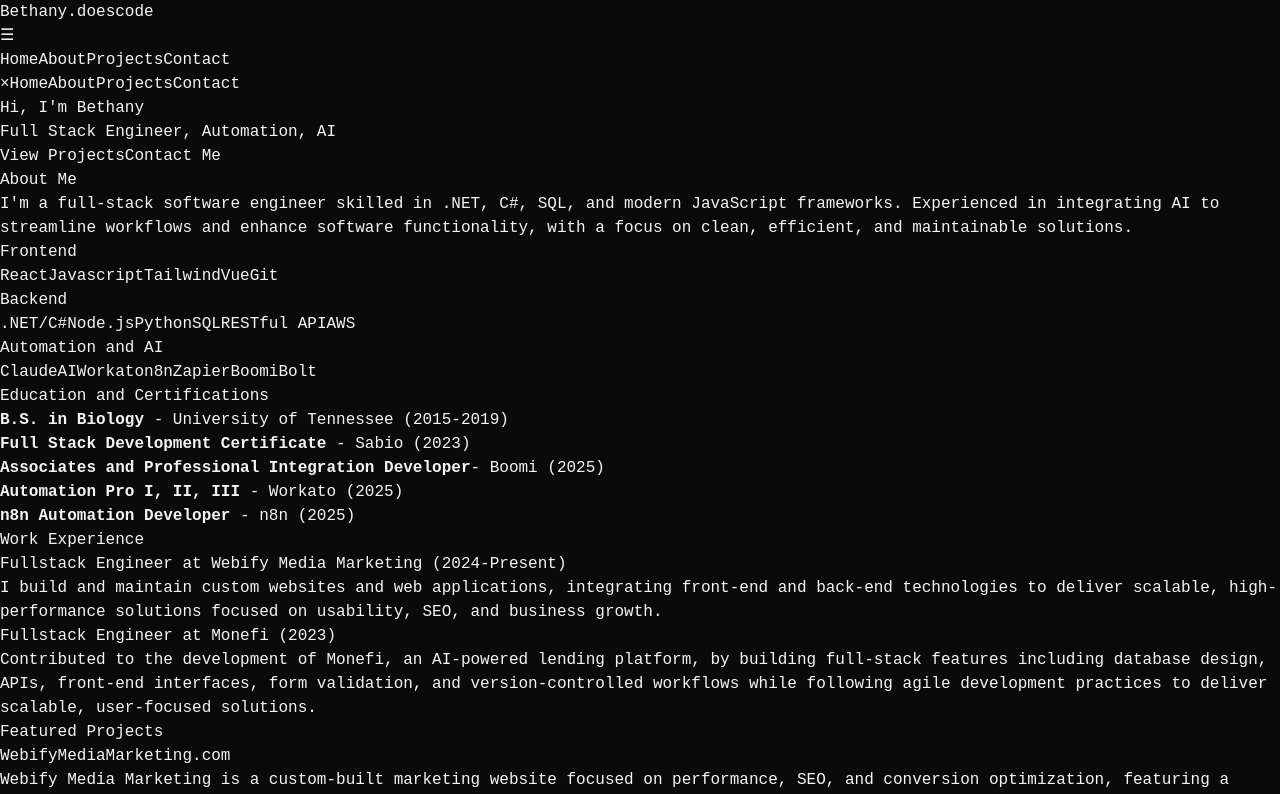
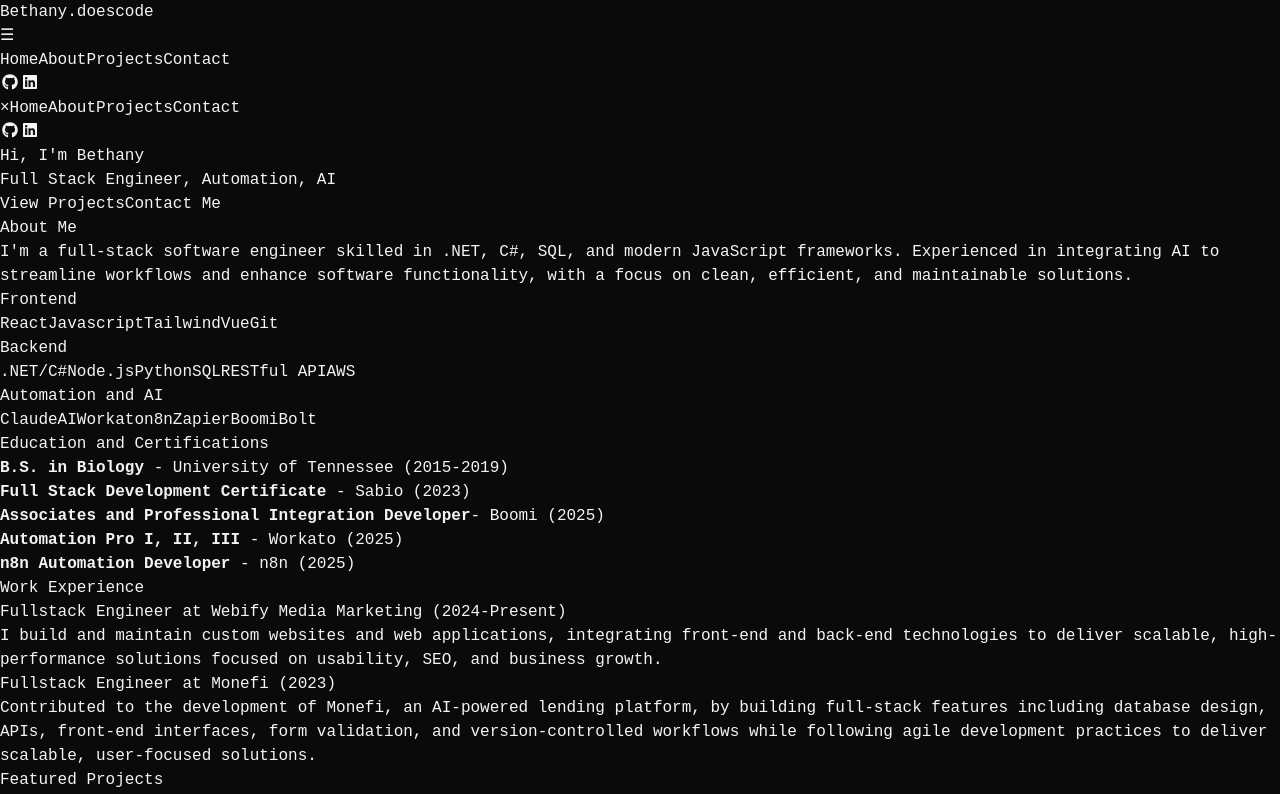
Before and after one commit to Bethanydoescode/bethanyv-portfolio, a React (Vite) app: page / in a window 1280 px wide. Shown: the top 794 px of the page. Built offline with nearby package versions, Linux system fonts and the light colour scheme; a web font is replaced by a local one.

Commit message:
added github and linked in social links with font awesome icons

```diff
--- a/package.json
+++ b/package.json
@@ -13,6 +13,9 @@
     "deploy": "gh-pages -d dist"
   },
   "dependencies": {
+    "@fortawesome/fontawesome-free": "^7.1.0",
+    "@fortawesome/free-brands-svg-icons": "^7.1.0",
+    "@fortawesome/react-fontawesome": "^3.1.1",
     "react": "^19.2.0",
     "react-dom": "^19.2.0"
   },
--- a/src/components/MobileMenu.jsx
+++ b/src/components/MobileMenu.jsx
@@ -1,4 +1,5 @@
-import { useEffect } from "react";
+import { FontAwesomeIcon } from "@fortawesome/react-fontawesome";
+import { faGithub, faLinkedin } from "@fortawesome/free-brands-svg-icons";
 
 export const MobileMenu = ({ menuOpen, setMenuOpen }) => {
   return (
@@ -58,6 +59,29 @@
       >
         Contact
       </a>
+      <div className="flex gap-4">
+        {/* GitHub */}
+        <a
+          href="https://github.com/Bethanydoescode"
+          target="_blank"
+          rel="noreferrer"
+          className="text-gray-800 hover:text-pink-500 transition duration-200 text-2xl"
+          title="GitHub"
+        >
+          <FontAwesomeIcon icon={faGithub} />
+        </a>
+
+        {/* LinkedIn */}
+        <a
+          href="https://www.linkedin.com/in/bethanyvmills/"
+          target="_blank"
+          rel="noreferrer"
+          className="text-gray-800 hover:text-pink-500 transition duration-200 text-2xl"
+          title="LinkedIn"
+        >
+          <FontAwesomeIcon icon={faLinkedin} />
+        </a>
+      </div>
     </div>
   );
 };
--- a/src/components/Navbar.jsx
+++ b/src/components/Navbar.jsx
@@ -1,4 +1,6 @@
 import { useEffect } from "react";
+import { FontAwesomeIcon } from "@fortawesome/react-fontawesome";
+import { faGithub, faLinkedin } from "@fortawesome/free-brands-svg-icons";
 
 export const Navbar = ({ menuOpen, setMenuOpen }) => {
   useEffect(() => {
@@ -48,6 +50,29 @@
             >
               Contact
             </a>
+            <div className="flex gap-4">
+              {/* GitHub */}
+              <a
+                href="https://github.com/Bethanydoescode"
+                target="_blank"
+                rel="noreferrer"
+                className="text-gray-800 hover:text-pink-500 transition duration-200 text-2xl"
+                title="GitHub"
+              >
+                <FontAwesomeIcon icon={faGithub} />
+              </a>
+
+              {/* LinkedIn */}
+              <a
+                href="https://www.linkedin.com/in/bethanyvmills/"
+                target="_blank"
+                rel="noreferrer"
+                className="text-gray-800 hover:text-pink-500 transition duration-200 text-2xl"
+                title="LinkedIn"
+              >
+                <FontAwesomeIcon icon={faLinkedin} />
+              </a>
+            </div>
           </div>
         </div>
       </div>
```
Also changed, not shown: 1 other file (tests, documents, lock files or other folders).
